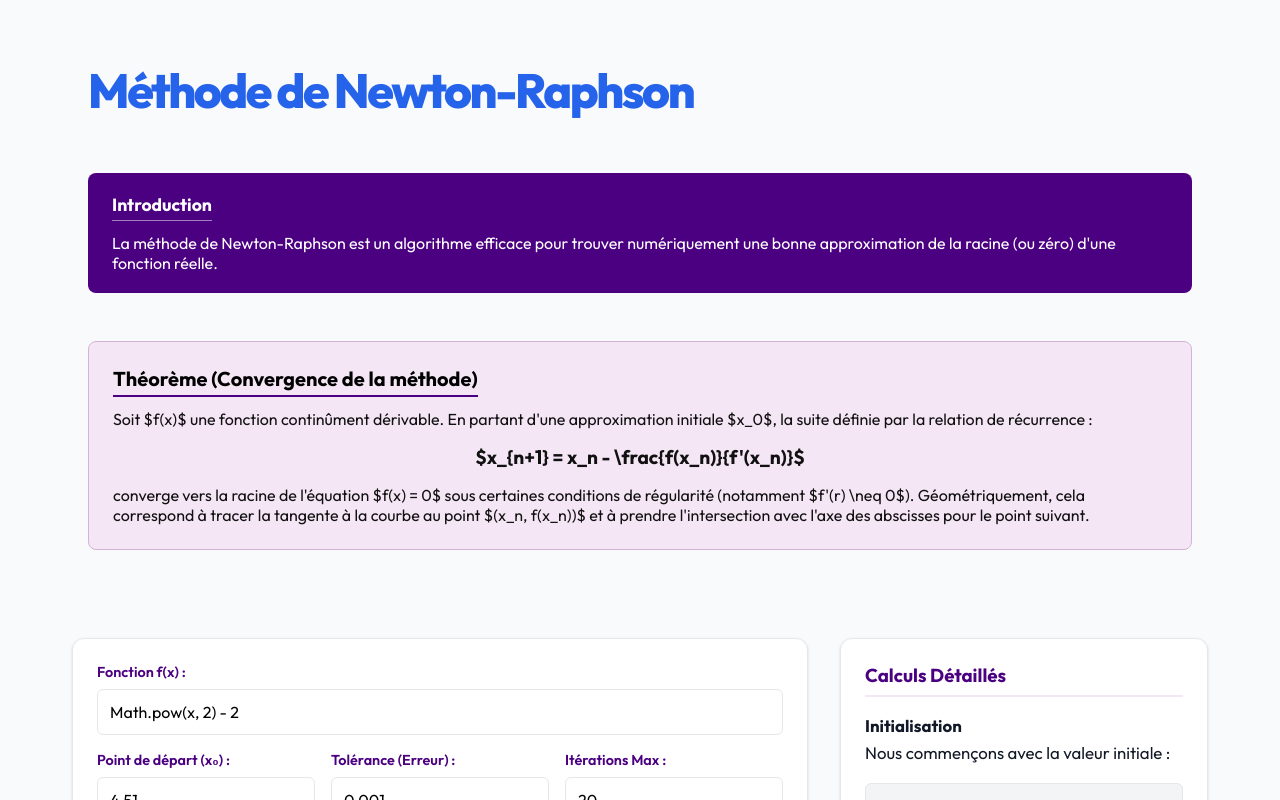
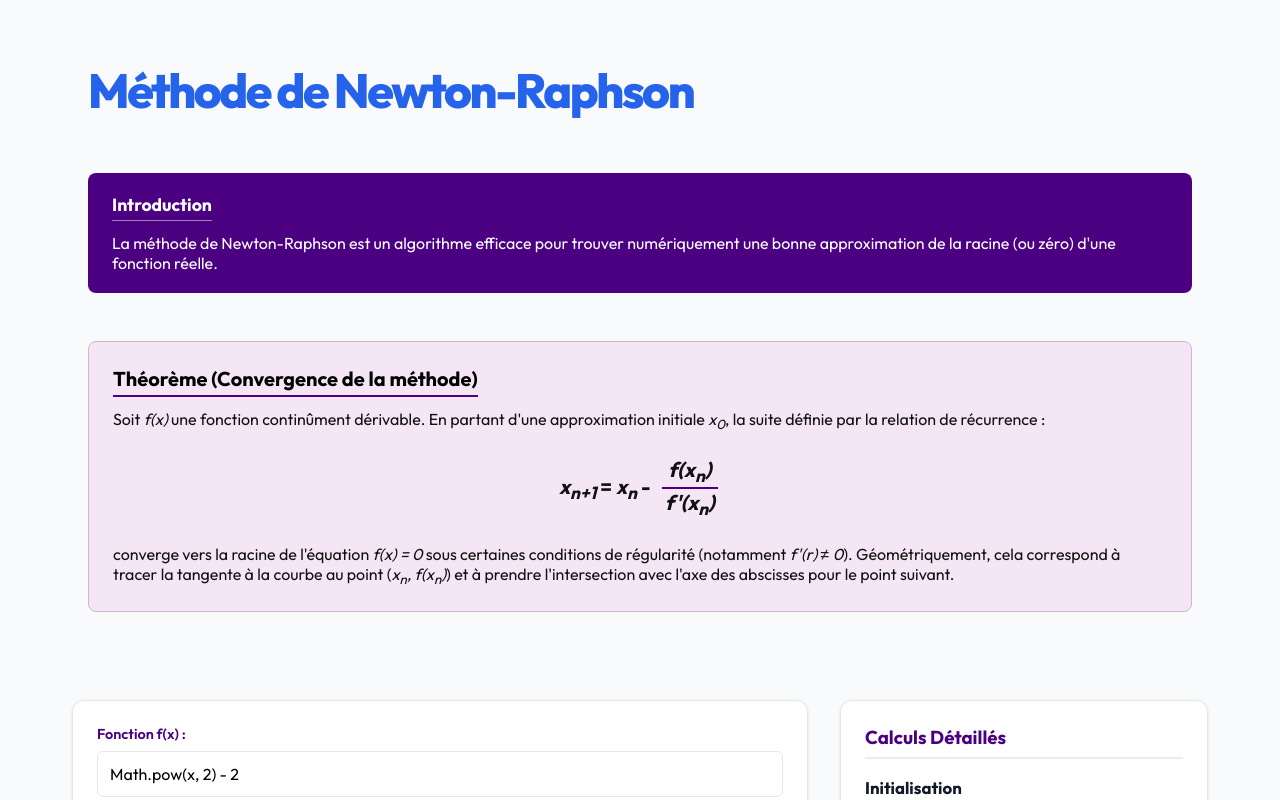
Before and after one commit to ElmekaouiHaitham/analyse-num-rique-visualisation, a Next.js app: page / in a window 1280 px wide. Built offline with nearby package versions, Linux system fonts and the light colour scheme.

Commit message:
Enhance UI with animations, larger graph, and formatted math equations

```diff
--- a/src/app/globals.css
+++ b/src/app/globals.css
@@ -97,3 +97,29 @@ a:hover {
   display: inline-block;
   padding-bottom: 0.25rem;
 }
+
+/* Math formatting */
+.math-fraction {
+  display: flex;
+  align-items: center;
+  justify-content: center;
+  margin: 1.5rem 0;
+  font-size: 1.3rem;
+  font-weight: bold;
+}
+
+.fraction {
+  display: flex;
+  flex-direction: column;
+  align-items: center;
+  margin-left: 0.5rem;
+}
+
+.numerator {
+  border-bottom: 2px solid var(--purple-dark);
+  padding: 0 0.4rem;
+}
+
+.denominator {
+  padding: 0 0.4rem;
+}
--- a/src/app/page.tsx
+++ b/src/app/page.tsx
@@ -19,13 +19,17 @@ export default function Home() {
         <div className="theoreme-box" style={{ width: "100%" }}>
           <h2>Théorème (Convergence de la méthode)</h2>
           <p>
-            Soit $f(x)$ une fonction continûment dérivable. En partant d'une approximation initiale $x_0$, la suite définie par la relation de récurrence :
+            Soit <i>f(x)</i> une fonction continûment dérivable. En partant d'une approximation initiale <i>x<sub>0</sub></i>, la suite définie par la relation de récurrence :
           </p>
-          <div style={{ textAlign: "center", margin: "1rem 0", fontSize: "1.2rem", fontWeight: "bold" }}>
-            {"$x_{n+1} = x_n - \\frac{f(x_n)}{f'(x_n)}$"}
+          <div className="math-fraction">
+            <span><i>x<sub>n+1</sub></i> = <i>x<sub>n</sub></i> - </span>
+            <span className="fraction">
+              <span className="numerator"><i>f(x<sub>n</sub>)</i></span>
+              <span className="denominator"><i>f'(x<sub>n</sub>)</i></span>
+            </span>
           </div>
           <p>
-            converge vers la racine de l'équation $f(x) = 0$ sous certaines conditions de régularité (notamment $f'(r) \neq 0$). Géométriquement, cela correspond à tracer la tangente à la courbe au point $(x_n, f(x_n))$ et à prendre l'intersection avec l'axe des abscisses pour le point suivant.
+            converge vers la racine de l'équation <i>f(x) = 0</i> sous certaines conditions de régularité (notamment <i>f'(r) ≠ 0</i>). Géométriquement, cela correspond à tracer la tangente à la courbe au point (<i>x<sub>n</sub>, f(x<sub>n</sub>)</i>) et à prendre l'intersection avec l'axe des abscisses pour le point suivant.
           </p>
         </div>
       </div>
--- a/src/components/GraphingTool.css
+++ b/src/components/GraphingTool.css
@@ -56,7 +56,8 @@
 
 .canvas-container {
   width: 100%;
-  aspect-ratio: 16/9;
+  aspect-ratio: 4/3;
+  min-height: 500px;
   background: #ffffff;
   border-radius: 8px;
   overflow: hidden;
--- a/src/components/NewtonVisualizer.css
+++ b/src/components/NewtonVisualizer.css
@@ -132,3 +132,12 @@
   border: 1px solid #bbf7d0;
   margin-top: 1rem;
 }
+
+@keyframes slideInRight {
+  from { opacity: 0; transform: translateX(20px); }
+  to { opacity: 1; transform: translateX(0); }
+}
+
+.step-details-content {
+  animation: slideInRight 0.3s ease-out forwards;
+}
--- a/src/components/NewtonVisualizer.tsx
+++ b/src/components/NewtonVisualizer.tsx
@@ -145,7 +145,7 @@ export default function NewtonVisualizer() {
         <h3>Calculs Détaillés</h3>
 
         {currentStepIndex === -1 ? (
-          <div className="step-details">
+          <div className="step-details step-details-content" key="init">
             <p><strong>Initialisation</strong></p>
             <p>Nous commençons avec la valeur initiale :</p>
             <div className="math-block">
@@ -154,7 +154,7 @@ export default function NewtonVisualizer() {
             <p>Cliquez sur "Suivant" pour calculer la première itération de la méthode de Newton.</p>
           </div>
         ) : (
-          <div className="step-details">
+          <div className="step-details step-details-content" key={`step-${currentStep?.n}`}>
             <p><strong>Itération n = {currentStep?.n}</strong></p>
 
             {currentStep?.isDivergent ? (
```
